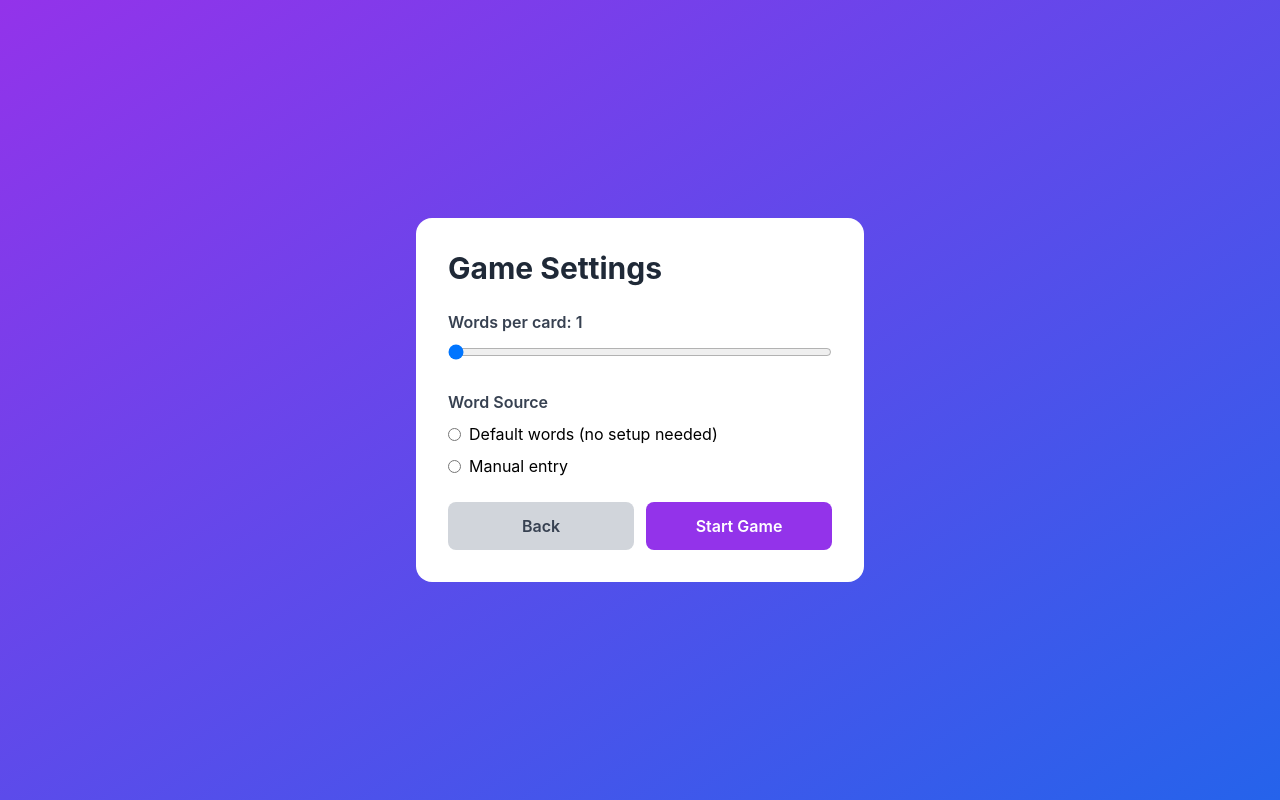
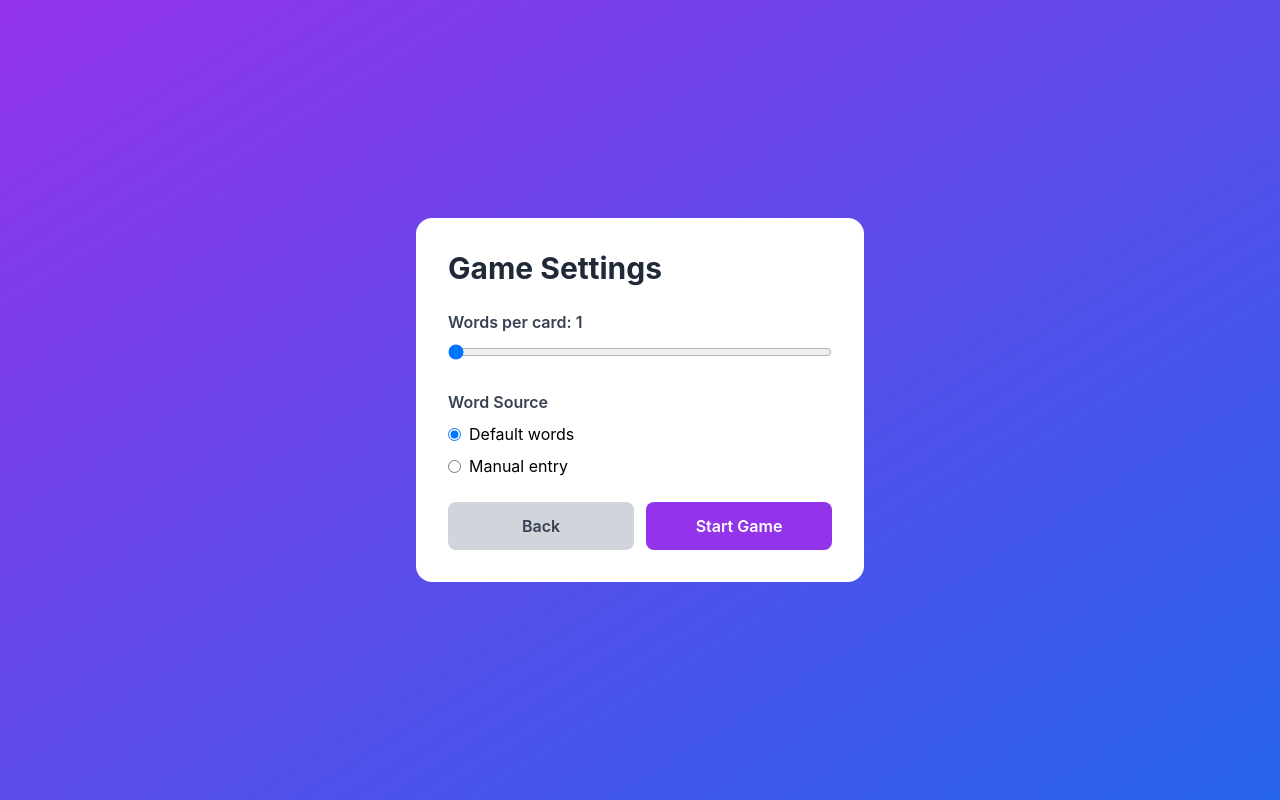
Before and after one commit to aaaray05/alias-online, a React (Create React App) app in the folder alias-game/: page / in a window 1280 px wide. Both pictures are taken after a click on the button "Play". Built offline with nearby package versions, Linux system fonts and the light colour scheme; the HTML template or start-up script is replaced by a standard one.

Commit message:
finished alias game

```diff
--- a/alias-game/src/App.js
+++ b/alias-game/src/App.js
@@ -42,6 +42,7 @@ export default function App () {
   const [wordsPerCard, setWordsPerCard] = useState(1);
   const [currentCardIndex, setCurrentCardIndex] = useState(0);
   const [loading, setLoading] = useState(false);
+  const [wordSource, setWordSource] = useState('default');
 
   const shuffleAray = (array) => {
     const newArray = [...array];
@@ -87,18 +88,18 @@ export default function App () {
 
   useEffect(() => {
     const handleKeyPress = (e) => {
-      if(screen = 'game') {
-        if(e.key === 'ArrowRight') {
-          nextCard();
+      if (screen === 'game') {
+        if (e.key === 'ArrowRight') {
+          setCurrentCardIndex(prev => prev < cards.length - 1 ? prev + 1 : prev);
         }
-        if(e.key === 'ArrowLeft') {
-          prevCard();
+        if (e.key === 'ArrowLeft') {
+          setCurrentCardIndex(prev => prev > 0 ? prev - 1 : prev);
         }
       }
     };
     window.addEventListener('keydown', handleKeyPress);
     return () => window.removeEventListener('keydown', handleKeyPress);
-  }, [screen, currentCardIndex, cards.length]);
+  }, [screen, cards.length]);
 
   if(screen === 'start') {
     return (
@@ -148,25 +149,30 @@ export default function App () {
                 <label className="flex items-center">
                   <input
                     type="radio"
+                    name="wordSource"
                     className="mr-2"
+                    checked={wordSource === 'default'}
+                    onChange={() => setWordSource('default')}
                   />
-                  Default words (no setup needed)
+                  Default words
                 </label>
                 <label className="flex items-center">
                   <input
                     type="radio"
-                    checked={manualWords !== ''}
+                    name="wordSource"
+                    className="mr-2"
+                    checked={wordSource === 'manual'}
                     onChange={() => {
+                      setWordSource('manual');
                       if (!manualWords) setManualWords('cat, dog, house');
                     }}
-                    className="mr-2"
                   />
                   Manual entry
                 </label>
               </div>
             </div>
 
-            {manualWords !== '' && (
+            {wordSource === 'manual' && (
               <div>
                 <label className="block text-gray-700 font-semibold mb-2">
                   Enter words (comma-separated)
@@ -174,7 +180,7 @@ export default function App () {
                 <textarea
                   value={manualWords}
                   onChange={(e) => setManualWords(e.target.value)}
-                  placeholder="cat, dog, house, tree..."
+                  placeholder="Leave empty for default words, or add your own: "
                   className="w-full border rounded-lg p-3 h-32"
                 />
               </div>
```
